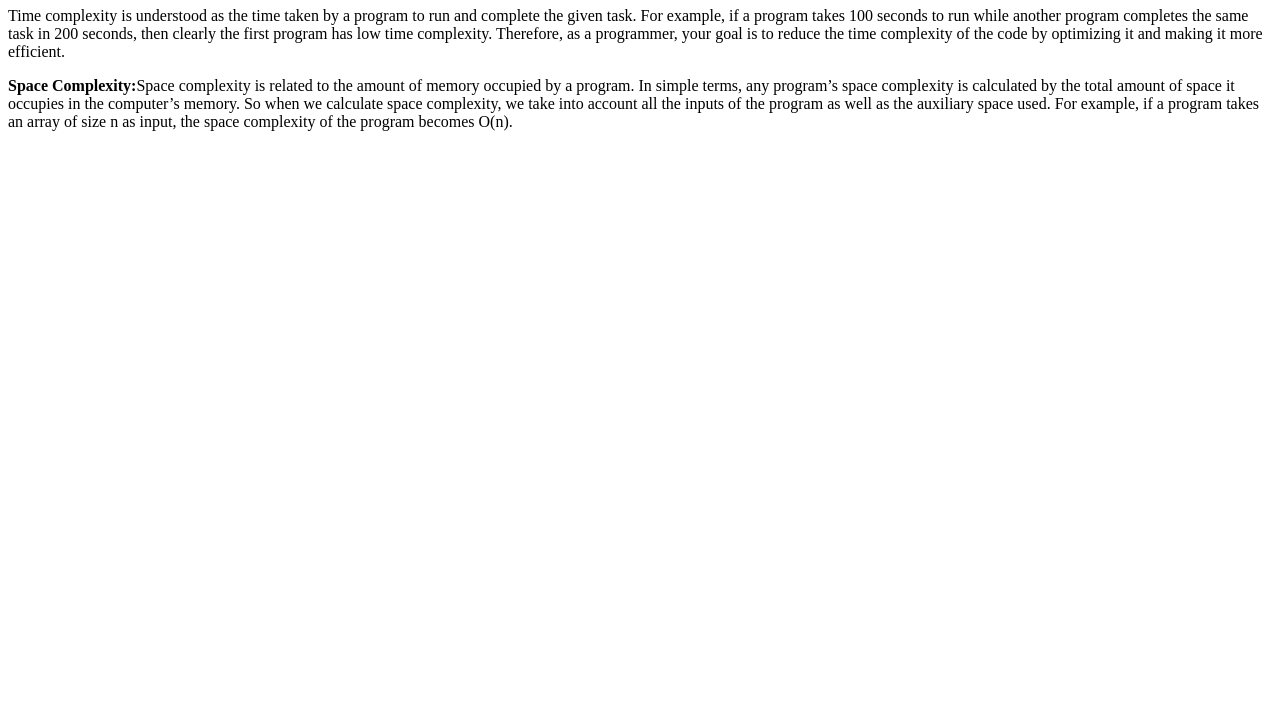
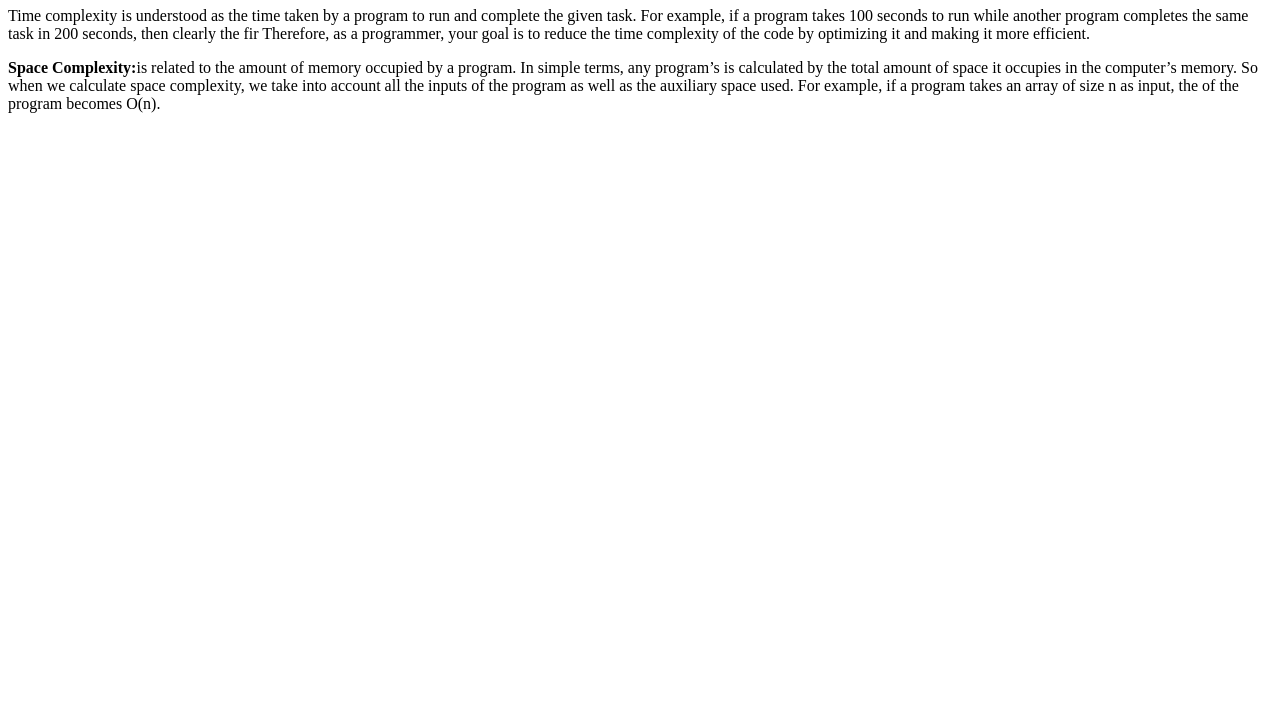
Before and after one commit to acciojob/time-and-space-complexity-Yash708262, a website: page main.html in a window 1280 px wide. Shown: the part 73-800 px from the top of the page. Drawn offline with Linux system fonts and the light colour scheme.

Commit message:
created a submission

```diff
--- a/main.html
+++ b/main.html
@@ -8,8 +8,8 @@
 
 <body>
 	<h1>Time and Space Complexity</h1>
-	<p>Time complexity is understood as the time taken by a program to run and complete the given task. For example, if a program takes 100 seconds to run while another program completes the same task in 200 seconds, then clearly the first program has low time complexity. Therefore, as a programmer, your goal is to reduce the time complexity of the code by optimizing it and making it more efficient.</p
-	<p><b>Space Complexity:</b>Space complexity is related to the amount of memory occupied by a program. In simple terms, any program’s space complexity is calculated by the total amount of space it occupies in the computer’s memory. So when we calculate space complexity, we take into account all the inputs of the program as well as the auxiliary space used. For example, if a program takes an array of size n as input, the space complexity of the program becomes O(n).</p>
+	<p>Time complexity is understood as the time taken by a program to run and complete the given task. For example, if a program takes 100 seconds to run while another program completes the same task in 200 seconds, then clearly the fir Therefore, as a programmer, your goal is to reduce the time complexity of the code by optimizing it and making it more efficient.</p
+	<p><b>Space Complexity:</b>is related to the amount of memory occupied by a program. In simple terms, any program’s is calculated by the total amount of space it occupies in the computer’s memory. So when we calculate space complexity, we take into account all the inputs of the program as well as the auxiliary space used. For example, if a program takes an array of size n as input, the of the program becomes O(n).</p>
     <script type="text/javascript" src="./script.js">
 </script>
 
```
